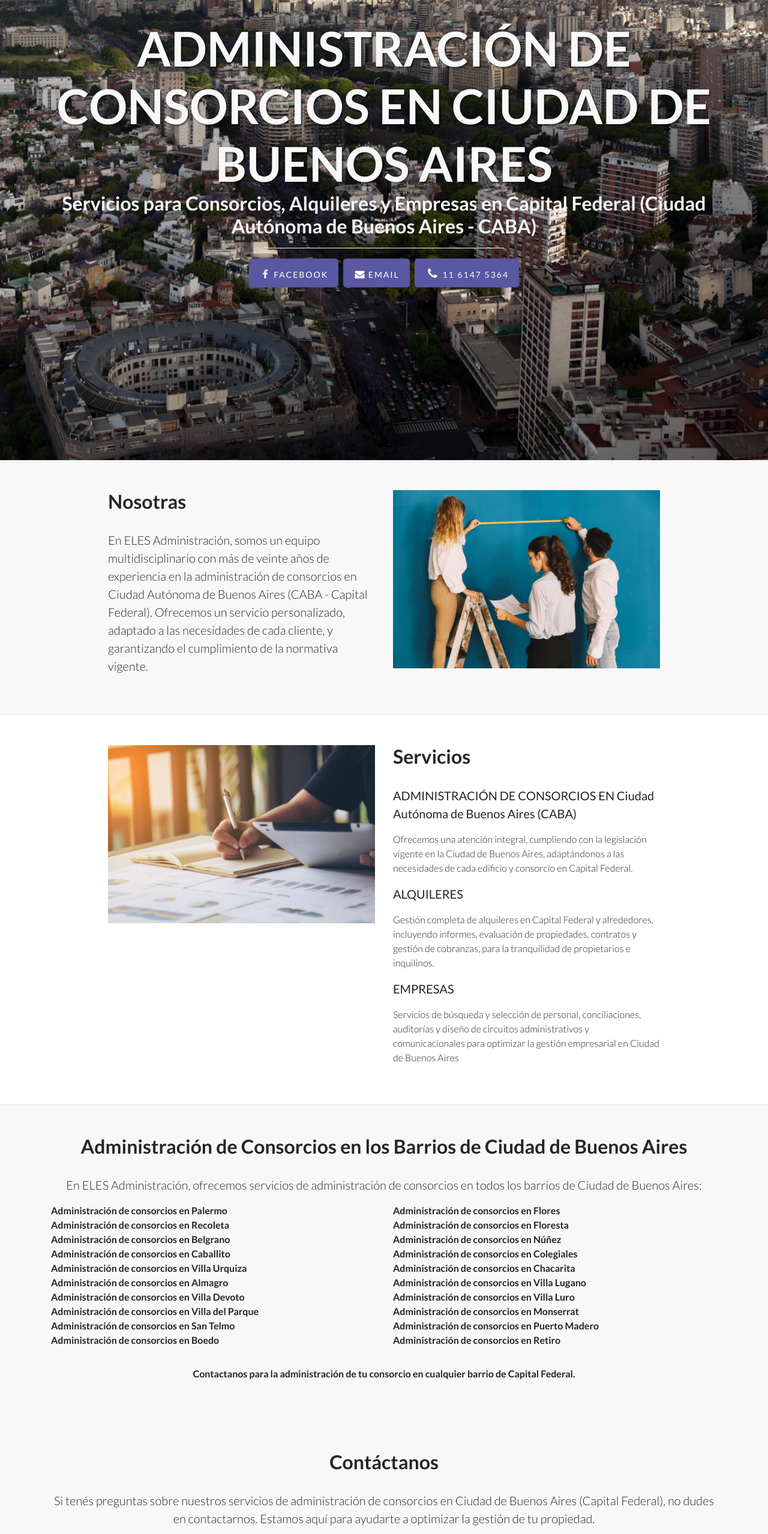
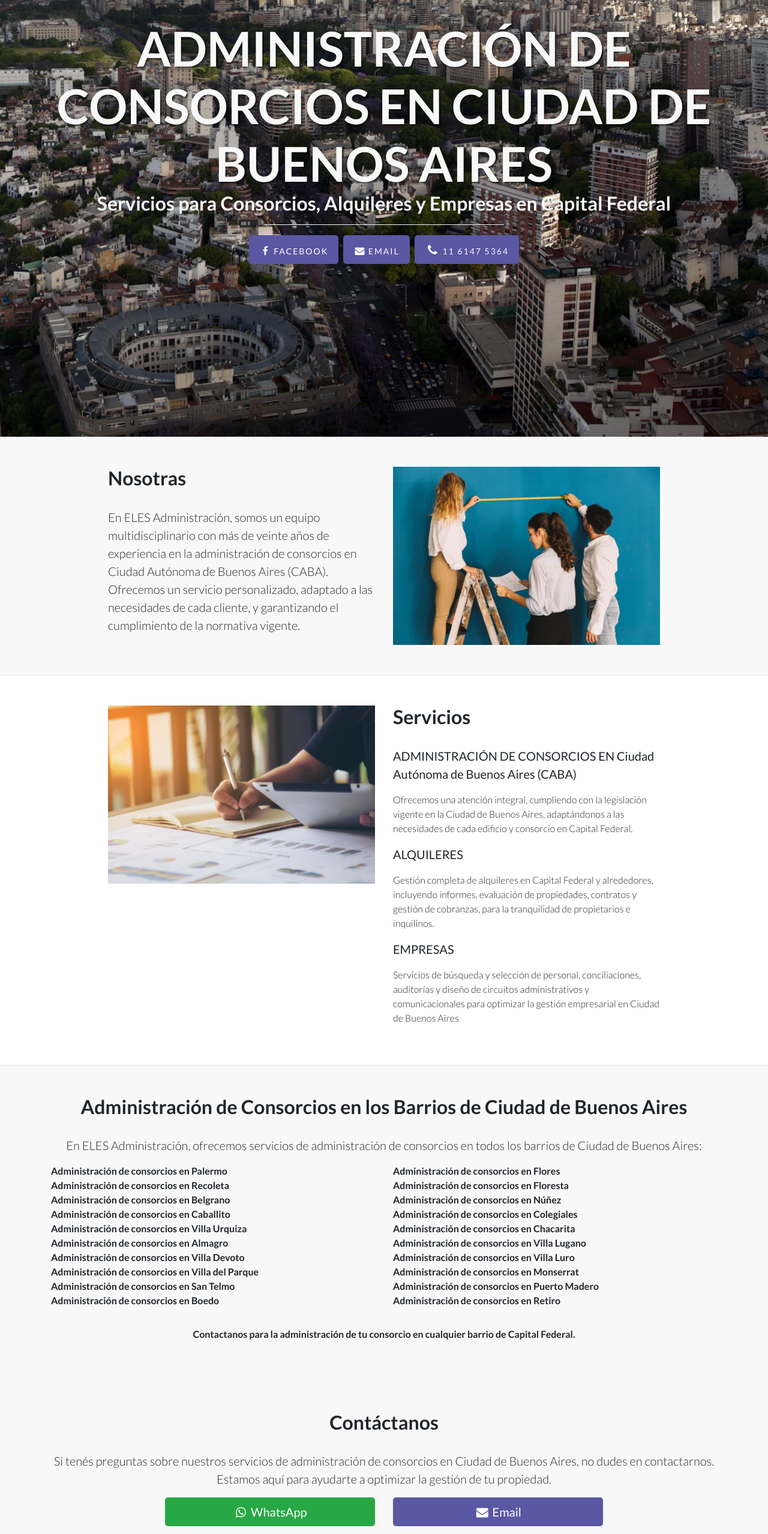
Before and after one commit to tylerdan1001/eles, a plain HTML site: page index.html in a window 1280 px wide. Shown: the part 240-2797 px from the top of the page at 60% size. Drawn offline with Linux system fonts and the light colour scheme.

Commit message:
Update index.html

```diff
--- a/index.html
+++ b/index.html
@@ -47,7 +47,7 @@
         <div class="container text-center">
             <div class="intro-message">
                 <h1>ADMINISTRACIÓN DE CONSORCIOS EN CIUDAD DE BUENOS AIRES</h1>
-                <h2>Servicios para Consorcios, Alquileres y Empresas en Capital Federal (Ciudad Autónoma de Buenos Aires - CABA)</h2>
+                <h2>Servicios para Consorcios, Alquileres y Empresas en Capital Federal</h2>
                 <hr class="intro-divider">
                 <ul class="list-inline intro-social-buttons">
                     <li class="list-inline-item">
@@ -80,7 +80,7 @@
                 <div class="row">
                     <div class="col-lg-5 ml-auto">
                         <h2 class="section-heading">Nosotras</h2>
-                        <p class="lead">En ELES Administración, somos un equipo multidisciplinario con más de veinte años de experiencia en la administración de consorcios en Ciudad Autónoma de Buenos Aires (CABA - Capital Federal). Ofrecemos un servicio personalizado, adaptado a las necesidades de cada cliente, y garantizando el cumplimiento de la normativa vigente.</p>
+                        <p class="lead">En ELES Administración, somos un equipo multidisciplinario con más de veinte años de experiencia en la administración de consorcios en Ciudad Autónoma de Buenos Aires (CABA). Ofrecemos un servicio personalizado, adaptado a las necesidades de cada cliente, y garantizando el cumplimiento de la normativa vigente.</p>
                     </div>
                     <div class="col-lg-5 mr-auto">
                         <img class="img-fluid" src="img/80.jpg" alt="Equipo de administración de consorcios en Ciudad de Buenos Aires">
@@ -149,7 +149,7 @@
         <section id="Contacto" class="content-section-a">
             <div class="container text-center">
                 <h2 class="section-heading">Contáctanos</h2>
-                <p class="lead">Si tenés preguntas sobre nuestros servicios de administración de consorcios en Ciudad de Buenos Aires (Capital Federal), no dudes en contactarnos. Estamos aquí para ayudarte a optimizar la gestión de tu propiedad.</p>
+                <p class="lead">Si tenés preguntas sobre nuestros servicios de administración de consorcios en Ciudad de Buenos Aires, no dudes en contactarnos. Estamos aquí para ayudarte a optimizar la gestión de tu propiedad.</p>
 
                 <div class="row justify-content-center">
                     <div class="col-md-4">
@@ -170,7 +170,7 @@
 
     <footer>
         <div class="container text-center">
-            <p>© 2024 ELES Administración. Especialistas en administración de consorcios en Ciudad Autónoma de Buenos Aires (CABA - Capital Federal).</p>
+            <p>© 2024 ELES Administración. Especialistas en administración de consorcios en Ciudad Autónoma de Buenos Aires.</p>
         </div>
     </footer>
 
```
